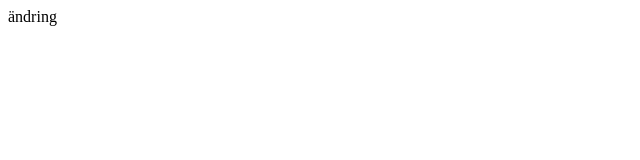
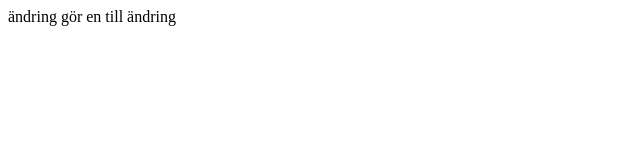
Before and after one commit to helgaRee/html-css, a plain HTML site: page index.html in a window 1280 px wide. Shown: the whole page, without its empty margins (0-640 px from the left). Drawn offline with Linux system fonts and the light colour scheme.

Commit message:
Nu har jag gjort en till textrad

```diff
--- a/index.html
+++ b/index.html
@@ -7,5 +7,6 @@
 </head>
 <body>
     ändring
+    gör en till ändring
 </body>
 </html>
```
